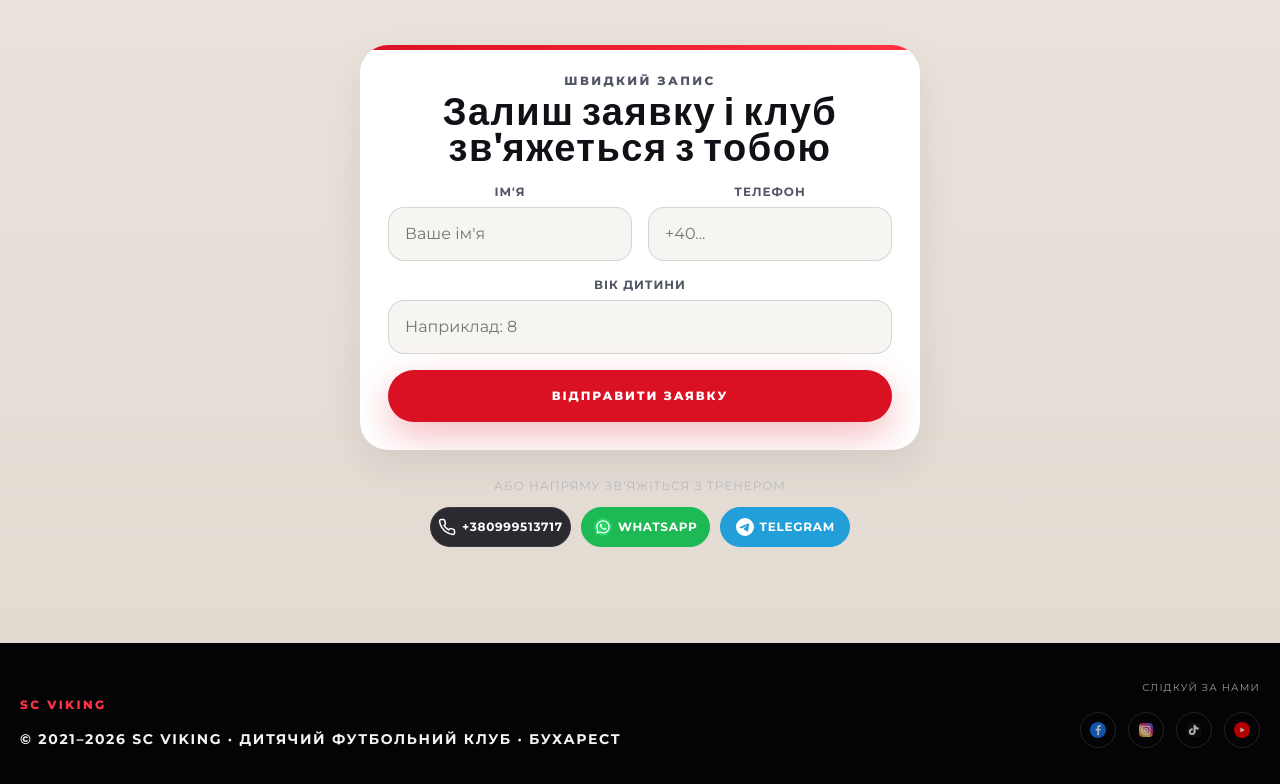
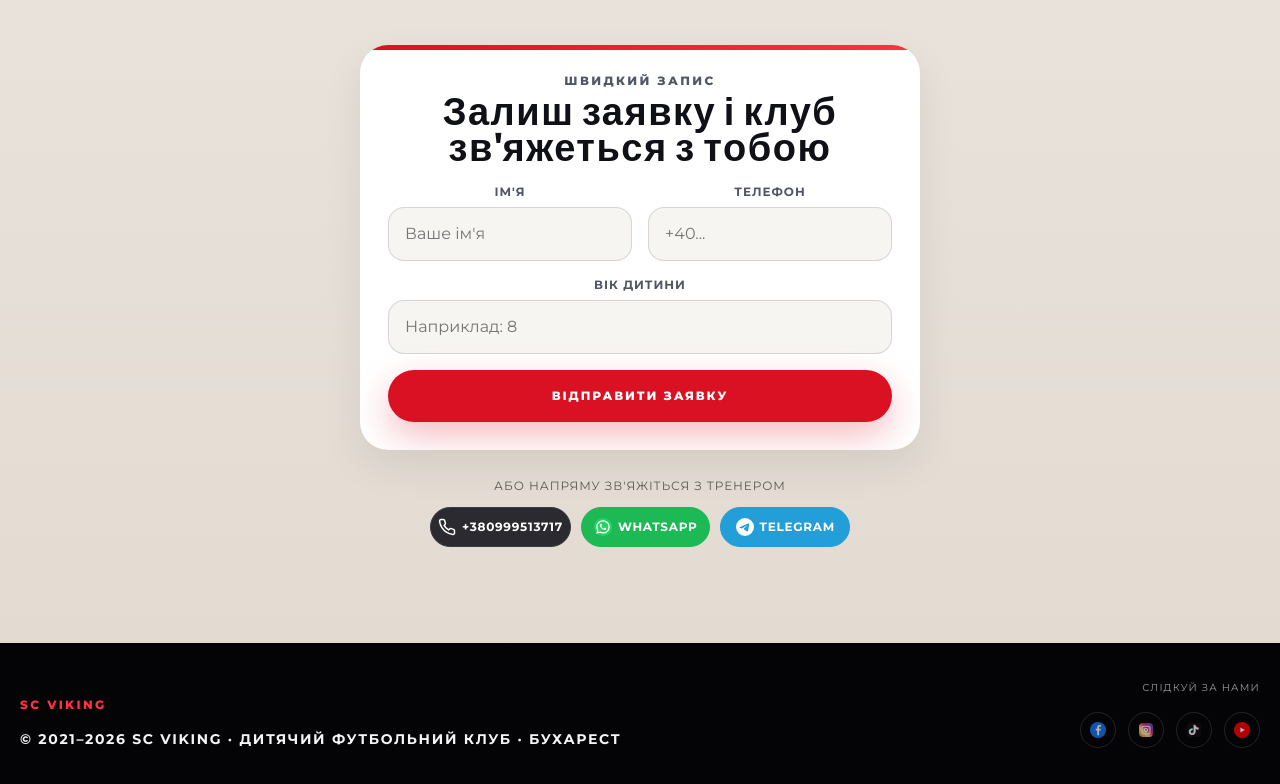
Before and after one commit to kos-4862/viking, a Next.js app: page / in a window 1280 px wide. Shown: the part 8414-9198 px from the top of the page. Built offline with nearby package versions, Linux system fonts and the light colour scheme.

Commit message:
fix: make contact label visible on light background
Was using --muted (light gray for dark sections) on beige bg.
Now uses rgba(0,0,0,0.6) for proper contrast.

Co-Authored-By: Claude Opus 4.6 (1M context) <noreply@anthropic.com>

```diff
--- a/app/globals.css
+++ b/app/globals.css
@@ -1626,8 +1626,7 @@ input {
   font-size: 0.75rem;
   letter-spacing: 0.08em;
   text-transform: uppercase;
-  color: rgba(0, 0, 0, 0.55);
-  color: var(--muted);
+  color: rgba(0, 0, 0, 0.6);
   margin-bottom: 14px;
 }
 
```
